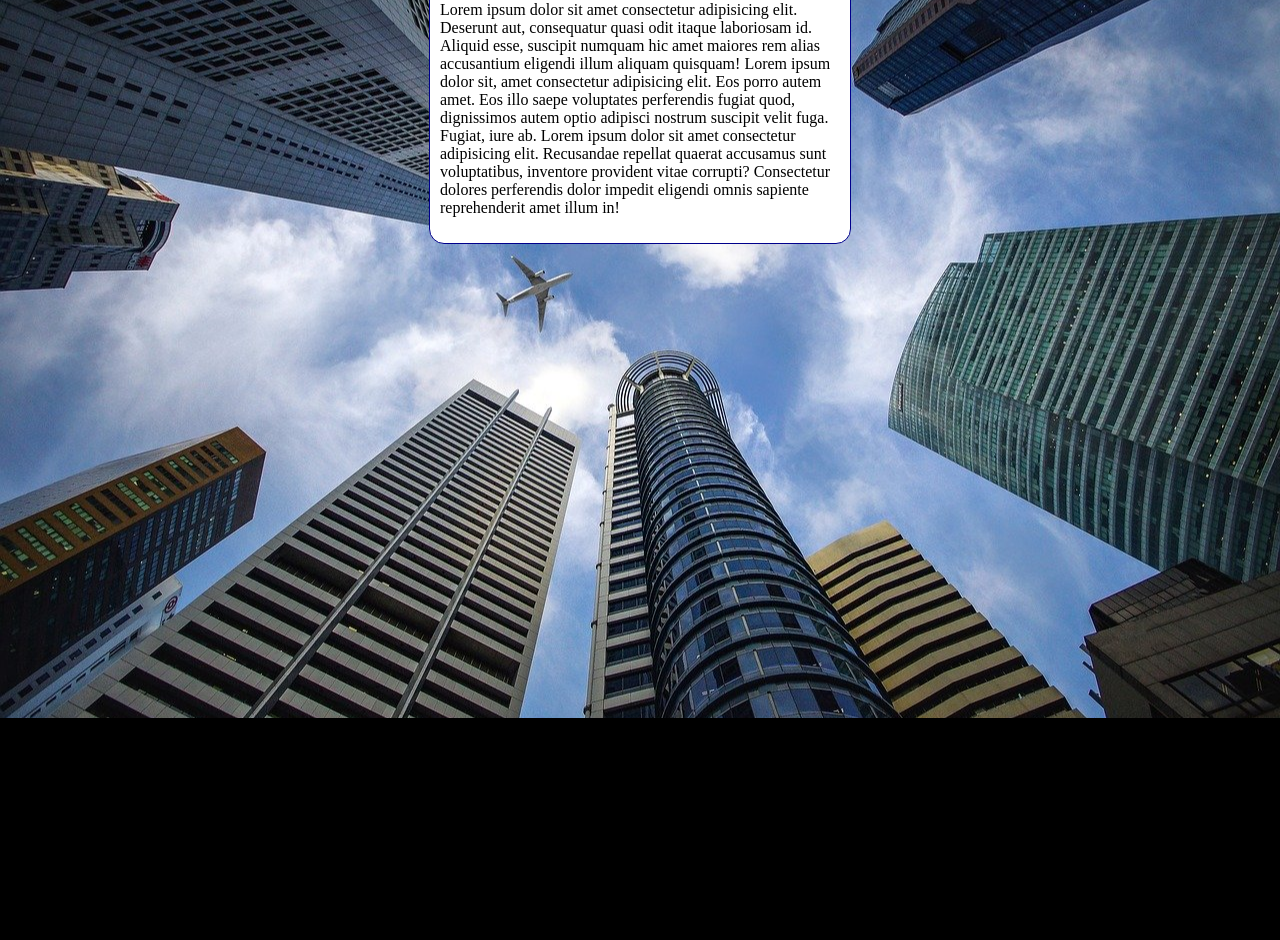
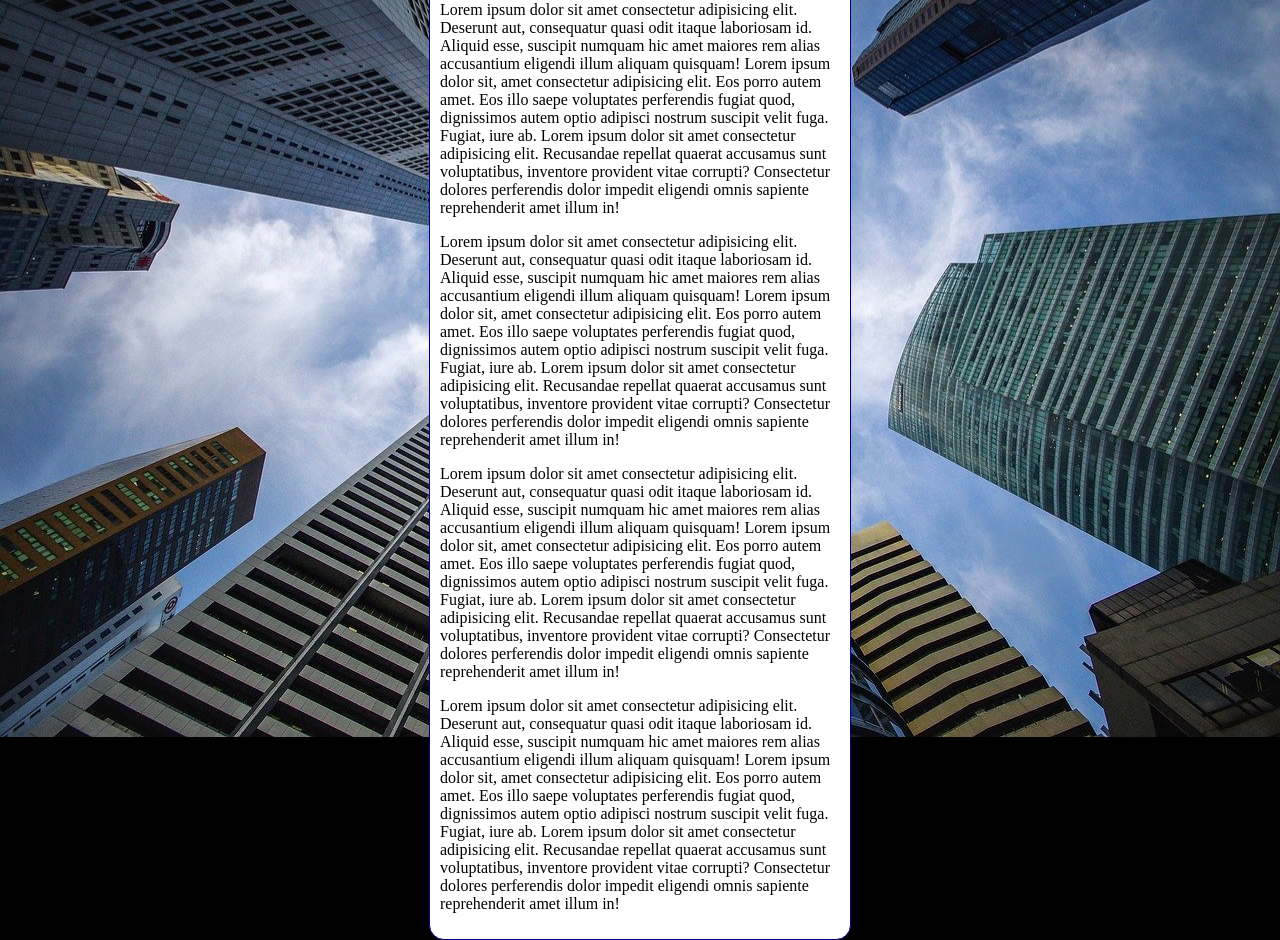
Before and after one commit to marcosviniciusjesus/html-css, a plain HTML site: page exercicios/ex022/fundo006.html in a window 1280 px wide. Shown: the part 98-1038 px from the top of the page. Before the commit the page ends 816 px from the top, so only its background shows below. Drawn offline with Linux system fonts and the light colour scheme.

Commit message:
Update fundo006.html

```diff
--- a/exercicios/ex022/fundo006.html
+++ b/exercicios/ex022/fundo006.html
@@ -27,9 +27,12 @@
 <body>
     <main>
         <h1>Teste de Imagem de Fundo</h1>
-        <p>Lorem ipsum dolor sit amet consectetur adipisicing elit. Deserunt aut, consequatur quasi odit itaque laboriosam id. Aliquid esse, suscipit numquam hic amet maiores rem alias accusantium eligendi illum aliquam quisquam! Lorem ipsum dolor sit, amet consectetur adipisicing elit. Eos porro autem amet. Eos illo saepe voluptates perferendis fugiat quod, dignissimos autem optio adipisci nostrum suscipit velit fuga. Fugiat, iure ab. Lorem ipsum dolor sit amet consectetur adipisicing elit. Recusandae repellat quaerat accusamus sunt voluptatibus, inventore provident vitae corrupti? Consectetur dolores perferendis dolor impedit eligendi omnis sapiente reprehenderit amet illum in!
+        <p>Lorem ipsum dolor sit amet consectetur adipisicing elit. Deserunt aut, consequatur quasi odit itaque laboriosam id. Aliquid esse, suscipit numquam hic amet maiores rem alias accusantium eligendi illum aliquam quisquam! Lorem ipsum dolor sit, amet consectetur adipisicing elit. Eos porro autem amet. Eos illo saepe voluptates perferendis fugiat quod, dignissimos autem optio adipisci nostrum suscipit velit fuga. Fugiat, iure ab. Lorem ipsum dolor sit amet consectetur adipisicing elit. Recusandae repellat quaerat accusamus sunt voluptatibus, inventore provident vitae corrupti? Consectetur dolores perferendis dolor impedit eligendi omnis sapiente reprehenderit amet illum in!</p>
+        <p>Lorem ipsum dolor sit amet consectetur adipisicing elit. Deserunt aut, consequatur quasi odit itaque laboriosam id. Aliquid esse, suscipit numquam hic amet maiores rem alias accusantium eligendi illum aliquam quisquam! Lorem ipsum dolor sit, amet consectetur adipisicing elit. Eos porro autem amet. Eos illo saepe voluptates perferendis fugiat quod, dignissimos autem optio adipisci nostrum suscipit velit fuga. Fugiat, iure ab. Lorem ipsum dolor sit amet consectetur adipisicing elit. Recusandae repellat quaerat accusamus sunt voluptatibus, inventore provident vitae corrupti? Consectetur dolores perferendis dolor impedit eligendi omnis sapiente reprehenderit amet illum in!</p>
+        <p>Lorem ipsum dolor sit amet consectetur adipisicing elit. Deserunt aut, consequatur quasi odit itaque laboriosam id. Aliquid esse, suscipit numquam hic amet maiores rem alias accusantium eligendi illum aliquam quisquam! Lorem ipsum dolor sit, amet consectetur adipisicing elit. Eos porro autem amet. Eos illo saepe voluptates perferendis fugiat quod, dignissimos autem optio adipisci nostrum suscipit velit fuga. Fugiat, iure ab. Lorem ipsum dolor sit amet consectetur adipisicing elit. Recusandae repellat quaerat accusamus sunt voluptatibus, inventore provident vitae corrupti? Consectetur dolores perferendis dolor impedit eligendi omnis sapiente reprehenderit amet illum in!</p>
+        <p>Lorem ipsum dolor sit amet consectetur adipisicing elit. Deserunt aut, consequatur quasi odit itaque laboriosam id. Aliquid esse, suscipit numquam hic amet maiores rem alias accusantium eligendi illum aliquam quisquam! Lorem ipsum dolor sit, amet consectetur adipisicing elit. Eos porro autem amet. Eos illo saepe voluptates perferendis fugiat quod, dignissimos autem optio adipisci nostrum suscipit velit fuga. Fugiat, iure ab. Lorem ipsum dolor sit amet consectetur adipisicing elit. Recusandae repellat quaerat accusamus sunt voluptatibus, inventore provident vitae corrupti? Consectetur dolores perferendis dolor impedit eligendi omnis sapiente reprehenderit amet illum in!</p>
     </main>
 
-    </p>
+
 </body>
 </html>
```
